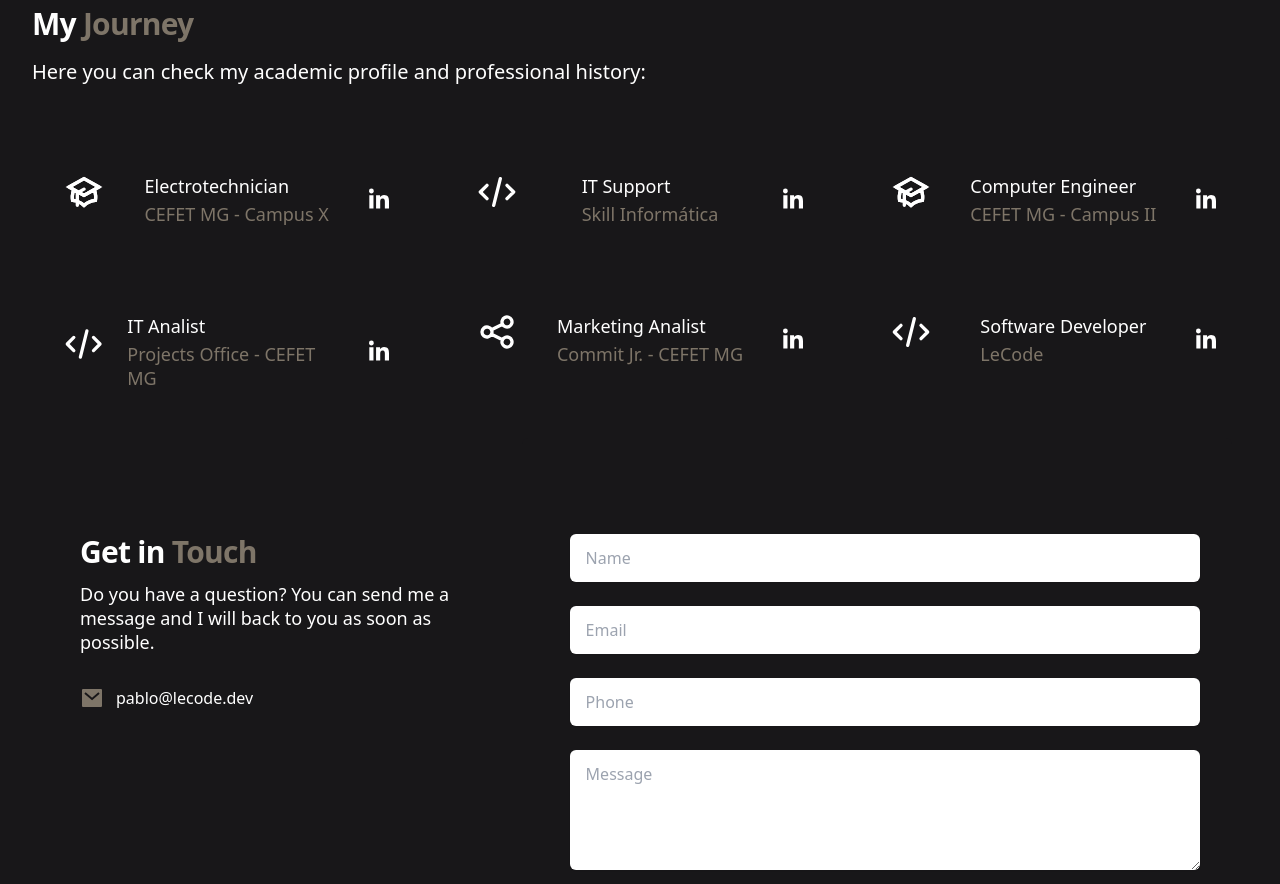
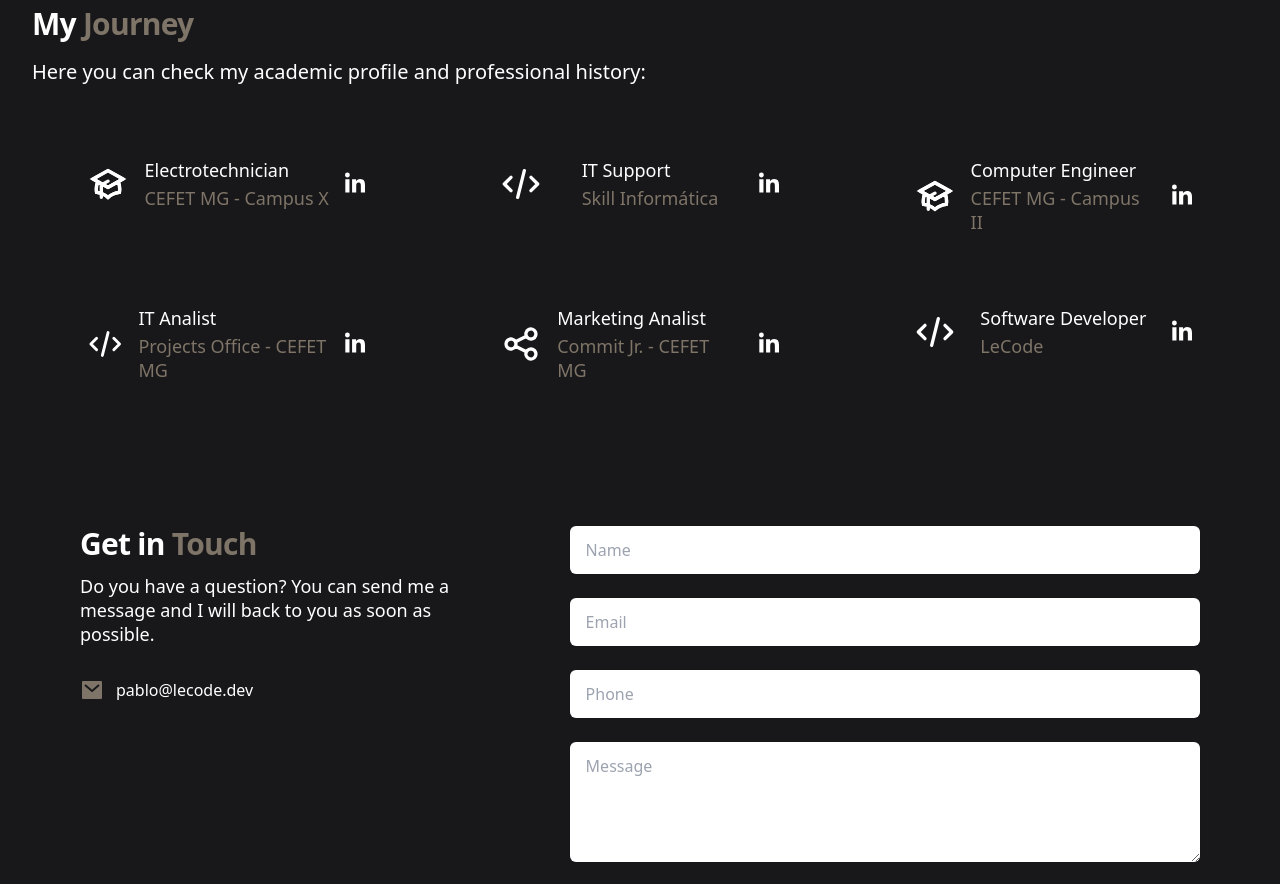
Before and after one commit to PabloFLPs/My-New-Portfolio, a React (Create React App) app: page / in a window 1280 px wide. Shown: the part 2600-3484 px from the top of the page. Built offline with nearby package versions, Linux system fonts and the light colour scheme.

Commit message:
Enhancing items viewing by adjusting spacements

```diff
--- a/src/components/Experience.tsx
+++ b/src/components/Experience.tsx
@@ -72,11 +72,11 @@ export default function Experiences() {
           </div>
           <ul role="list" className="space-y-4 sm:grid sm:grid-cols-2 sm:gap-6 sm:space-y-0 lg:grid-cols-3">
             {experiences.map((experience) => (
-              <li key={experience.role} className="px-8 py-6 bg-gray-800 text-center rounded-lg xl:text-left">
+              <li key={experience.role} className="px-14 py-6 bg-gray-800 text-center rounded-lg xl:text-left">
                 <div className="space-y-6">
-                  <div className="xl:flex xl:items-center xl:justify-between space-y-4 ">
+                  <div className="xl:flex xl:items-center xl:justify-between space-y-4 xl:space-y-0">
                     <experience.linkedinIcon className="m-auto h-12 w-12 xl:m-0 xl:w-10 xl:h-10 hover:text-light-brown transition-all duration-300"/>
-                    <div className="font-medium text-lg leading-6 xl:space-y-1 px-6">
+                    <div className="font-medium text-lg leading-6 xl:space-y-1 px-4">
                       <h3 className="text-white">{experience.role}</h3>
                       <p className="text-white">{experience.description}</p>
                       <p className="text-light-brown">{experience.institution}</p>
```
